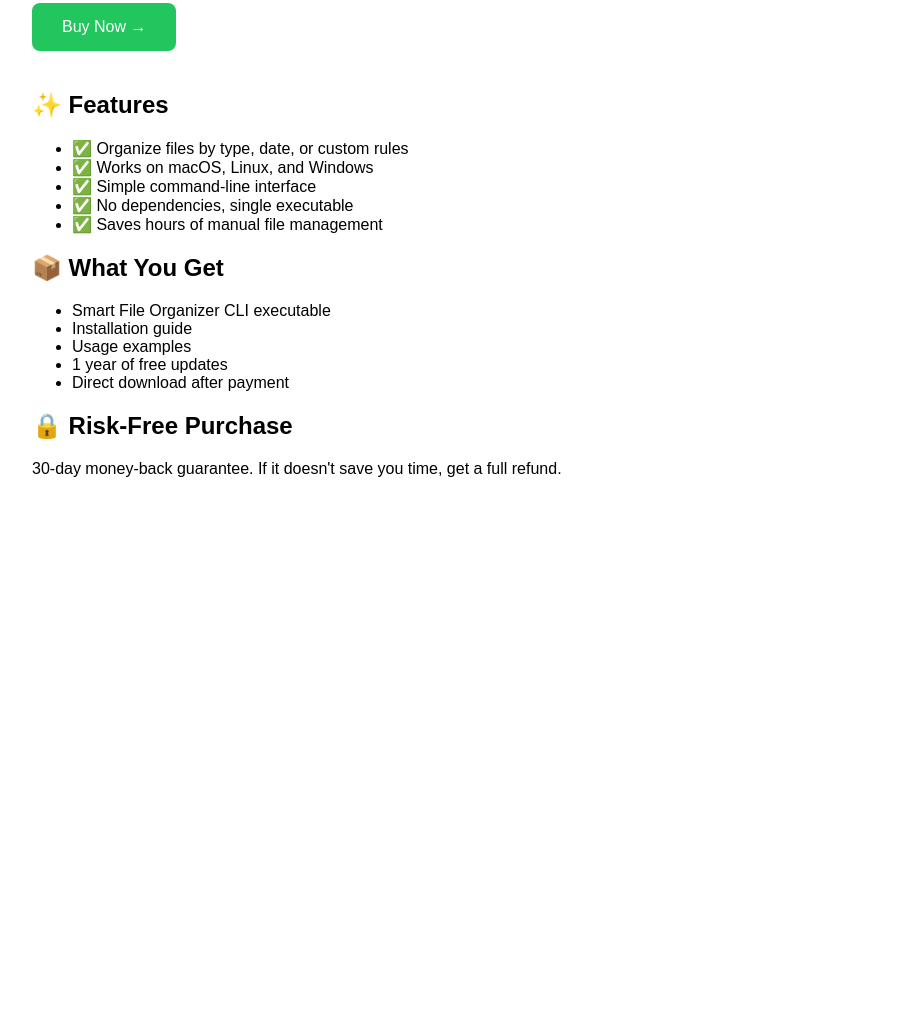
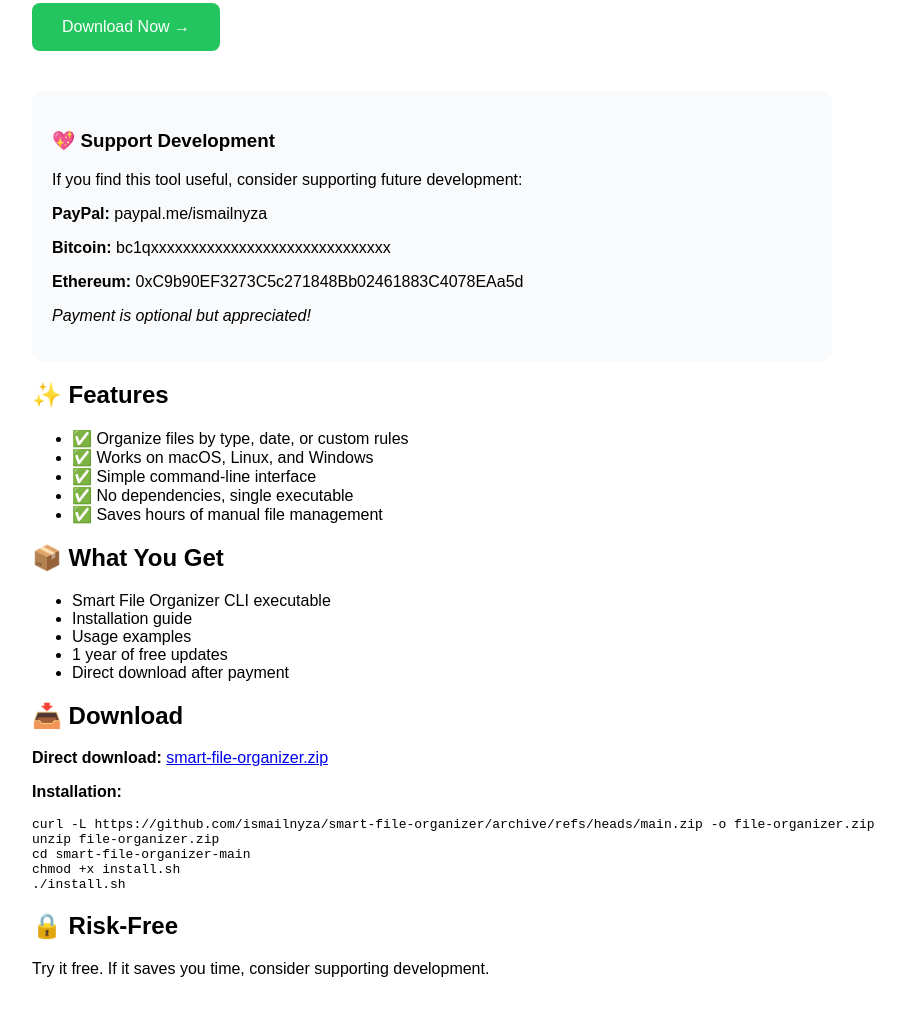
Before and after one commit to ismailnyza/smart-file-organizer, a website: page index.html in a window 1280 px wide. Shown: the part 231-1245 px from the top of the page, without its empty margins (208-1113 px from the left). Before the commit the page ends 800 px from the top, so only its background shows below. Drawn offline with Linux system fonts and the light colour scheme.

Commit message:
Update sales page with manual payment options

```diff
--- a/index.html
+++ b/index.html
@@ -13,7 +13,16 @@
     <p class="price">$2.99</p>
     <p>One-time payment • Lifetime updates • 30-day money-back guarantee</p>
 
-    <a href="https://buy.stripe.com/test_00g5mJ3qH3yZ9OEbII" class="buy-button">Buy Now →</a>
+    <a href="#download" class="buy-button">Download Now →</a>
+
+    <div style="background: #f8fafc; padding: 20px; border-radius: 10px; margin: 20px 0;">
+        <h3>💖 Support Development</h3>
+        <p>If you find this tool useful, consider supporting future development:</p>
+        <p><strong>PayPal:</strong> paypal.me/ismailnyza</p>
+        <p><strong>Bitcoin:</strong> bc1qxxxxxxxxxxxxxxxxxxxxxxxxxxxxxx</p>
+        <p><strong>Ethereum:</strong> 0xC9b90EF3273C5c271848Bb02461883C4078EAa5d</p>
+        <p><em>Payment is optional but appreciated!</em></p>
+    </div>
 
     <h2>✨ Features</h2>
     <ul>
@@ -33,7 +42,16 @@
         <li>Direct download after payment</li>
     </ul>
 
-    <h2>🔒 Risk-Free Purchase</h2>
-    <p>30-day money-back guarantee. If it doesn't save you time, get a full refund.</p>
+    <h2 id="download">📥 Download</h2>
+    <p><strong>Direct download:</strong> <a href="https://github.com/ismailnyza/smart-file-organizer/archive/refs/heads/main.zip">smart-file-organizer.zip</a></p>
+    <p><strong>Installation:</strong></p>
+    <pre><code>curl -L https://github.com/ismailnyza/smart-file-organizer/archive/refs/heads/main.zip -o file-organizer.zip
+unzip file-organizer.zip
+cd smart-file-organizer-main
+chmod +x install.sh
+./install.sh</code></pre>
+
+    <h2>🔒 Risk-Free</h2>
+    <p>Try it free. If it saves you time, consider supporting development.</p>
 </body>
 </html>
```
